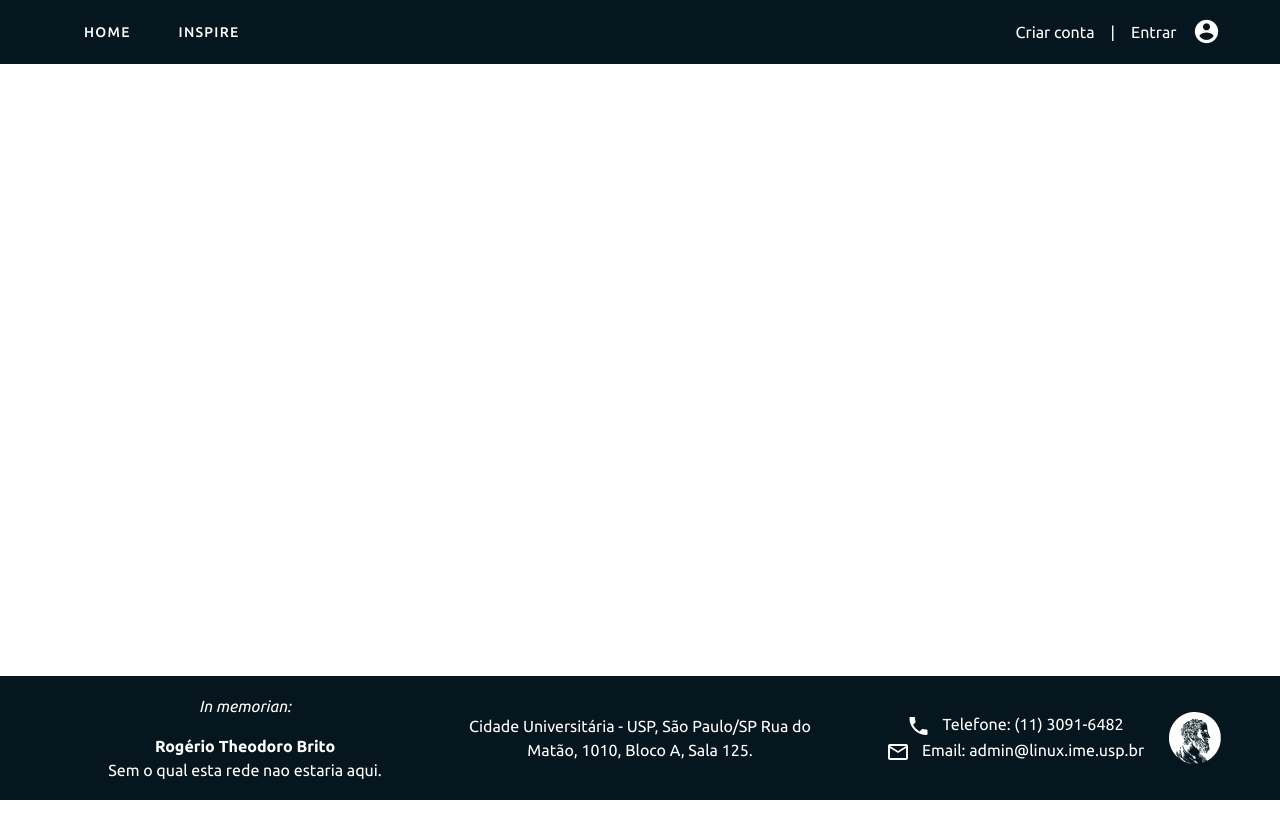
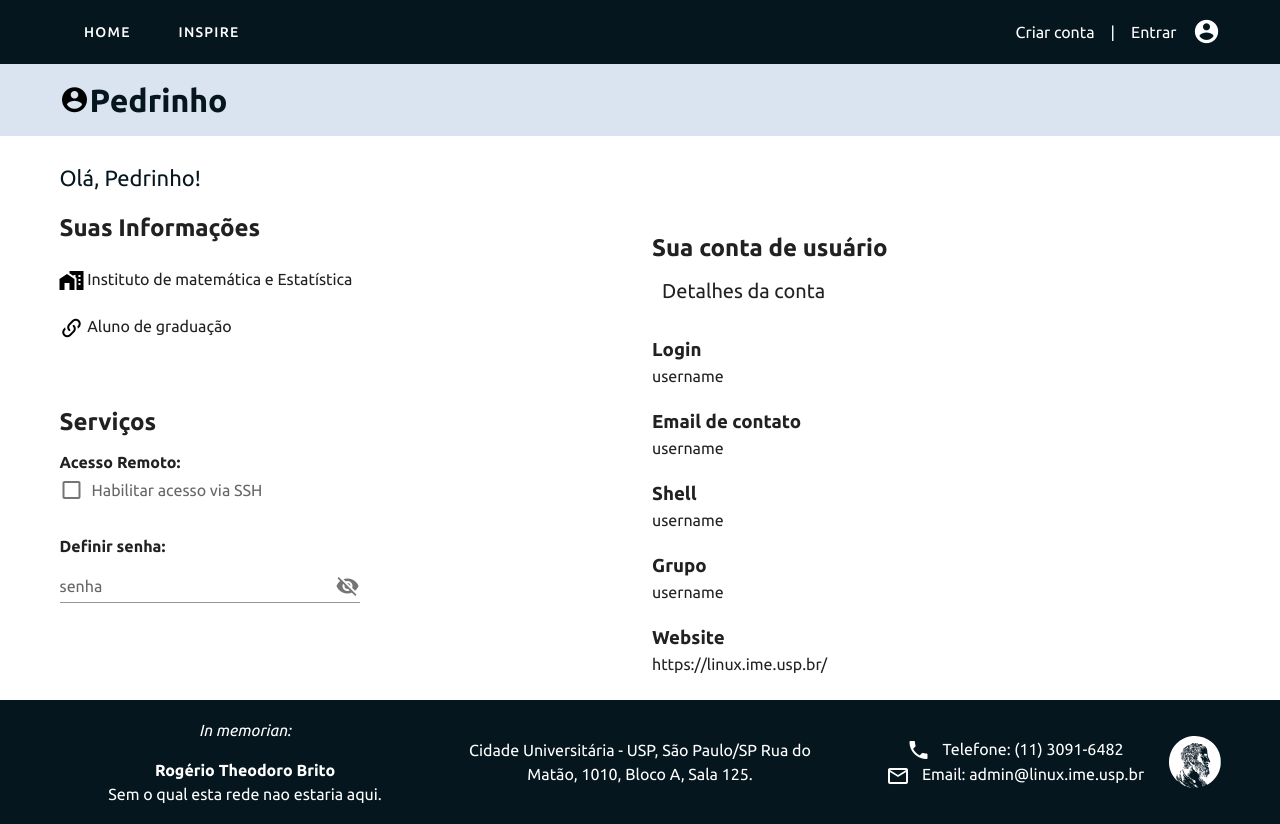
Before and after one commit to uspcodelab/bootcamp-2022, a Nuxt app in the folder frontend/: page /user in a window 1280 px wide. Before the commit the page ends 800 px from the top, so only its background shows below. Built offline with nearby package versions, Linux system fonts and the light colour scheme.

Commit message:
coloca user page

```diff
--- /dev/null
+++ b/frontend/components/Header-padrao.vue
@@ -0,0 +1,16 @@
+<template>
+  <v-row style="background-color: #DAE3F0">
+    <v-container class="d-flex">
+      <v-icon color="black" size="30"> {{icon}} </v-icon>
+      <h1> {{text}} </h1>
+    </v-container>
+  </v-row>
+</template>
+<script>
+export default {
+  props: {
+    icon: String,
+    text: String,
+  }
+}
+</script>
--- /dev/null
+++ b/frontend/components/first-col-user.vue
@@ -0,0 +1,61 @@
+<template>
+  <v-card class="d-flex flex-column" align-center flat color="gray" light>
+    <v-card
+      class="d-flex flex-column justify-space-between"
+      min-height="130px"
+      flat
+     >
+      <h2> Suas Informações </h2>
+      <div>
+        <v-icon color="black"> mdi-home-city </v-icon>
+        <span> Instituto de matemática e Estatística </span>
+      </div>
+      <div>
+        <v-icon color="black"> mdi-link-variant </v-icon>
+        <span> Aluno de graduação </span>
+      </div>
+    </v-card>
+    <v-card
+      class="d-flex flex-column justify-space-between mt-16"
+      min-height="220px"
+      flat
+    >
+      <h2> Serviços </h2>
+      <div>
+        <span> <b> Acesso Remoto: </b> </span>
+        <v-checkbox
+          label="Habilitar acesso via SSH"
+          class="mt-0"
+        />
+      </div>
+      <div>
+        <span> <b> Definir senha: </b> </span>
+        <v-text-field
+          :append-icon="hide ? 'mdi-eye' : 'mdi-eye-off'"
+          :rules="[rules.min]"
+          :type="hide ? 'text' : 'password'"
+          name="input-10-2"
+          label="senha"
+          hint="Senha deve possuir ao menos 8 caracteres"
+          value=""
+          color="rgba(0,0,0, 0.1)"
+          class="input-group--focused pt-2"
+          style="width: 300px"
+          @click:append="hide = !hide"
+        />
+      </div>
+    </v-card>
+  </v-card>
+</template>
+<script>
+  export default {
+    data () {
+      return {
+        hide: false,
+        rules: {
+          min: v => v.length >= 8 || 'No mínimo 8 caracteres',
+        }
+      }
+    }
+  }
+</script>
--- /dev/null
+++ b/frontend/components/second-col-user.vue
@@ -0,0 +1,42 @@
+<template>
+  <v-card class="d-flex flex-column" align-center flat color="gray" light>
+      <h2> Sua conta de usuário </h2>
+      <p style="font-size: 20px; margin: 10px"> Detalhes da conta </p>
+      <div>
+        <h3> Login </h3>
+        <span> username </span>
+      </div>
+      <div>
+        <h3> Email de contato </h3>
+        <span> username </span>
+      </div>
+      <div>
+        <h3> Shell </h3>
+        <span> username </span>
+      </div>
+      <div>
+        <h3> Grupo </h3>
+        <span> username </span>
+      </div>
+      <div>
+        <h3> Website </h3>
+        <span> https://linux.ime.usp.br/{{username}} </span>
+      </div>
+
+  </v-card>
+</template>
+<script>
+  export default {
+    props: {
+      username: String,
+      group: String,
+      email: String,
+    }
+  }
+</script>
+
+<style scoped>
+  div {
+    margin-top: 20px;
+  }
+</style>
--- /dev/null
+++ b/frontend/pages/user.vue
@@ -0,0 +1,25 @@
+<template>
+  <v-col>
+    <Header-padrao icon="mdi-account-circle" :text="username" />
+    <v-container>
+      <p style="font-size: 22px; margin-top: 25px"> Olá, {{ username }}! </p>
+      <v-row>
+        <v-col>
+          <first-col-user />
+        </v-col>
+        <v-col>
+          <second-col-user />
+        </v-col>
+      </v-row>
+    </v-container>
+  </v-col>
+</template>
+<script>
+export default {
+  data () {
+    return {
+      username: "Pedrinho",
+    }
+  }
+}
+</script>
```
